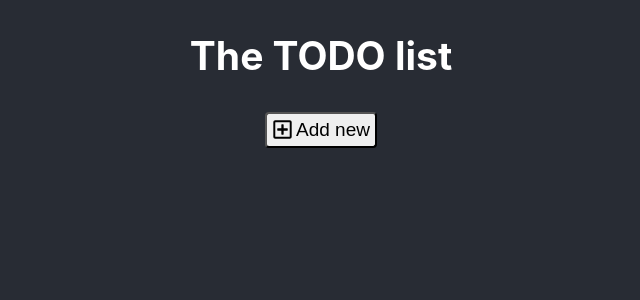
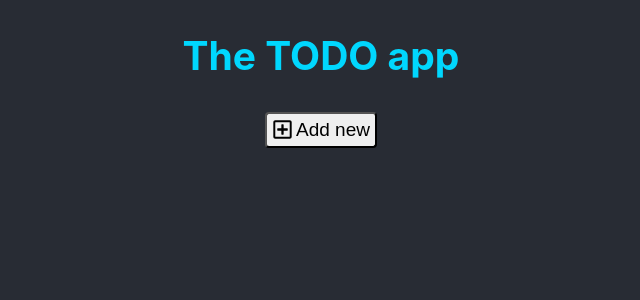
Before and after one commit to fjfdev/todo-list-react, a React (Create React App) app: page / in a window 1280 px wide. Shown: the top 300 px of the page, without its empty margins (319-959 px from the left). Built offline with nearby package versions, Linux system fonts and the light colour scheme.

Commit message:
New component for HeaderTitle

```diff
--- a/src/App.js
+++ b/src/App.js
@@ -2,14 +2,15 @@ import React, { Component } from 'react';
 
 import './App.scss';
 import TodoList from './components/TodoList';
+import HeaderTitle from './components/HeaderTitle'
 
 class App extends Component {
 
   render() {
     return (
       <div className='App-container'>
-          <h2>The TODO list</h2>
-          <TodoList></TodoList>
+        <HeaderTitle/>
+        <TodoList></TodoList>
       </div>
     );
   }
--- /dev/null
+++ b/src/components/HeaderTitle.js
@@ -0,0 +1,7 @@
+import React from 'react';
+
+const HeaderTitle = () => (
+  <h2 style={{ color: '#00D7FE'}}>The TODO app</h2>
+);
+
+export default HeaderTitle;
--- a/src/components/TodoList.scss
+++ b/src/components/TodoList.scss
@@ -10,7 +10,7 @@
         margin-top: 10px;
 
         img {
-            background-color: rgba(256, 256, 256, 0.5);
+            background-color: #00D7FE;
             border-radius: 15px;
         }
     }
```
